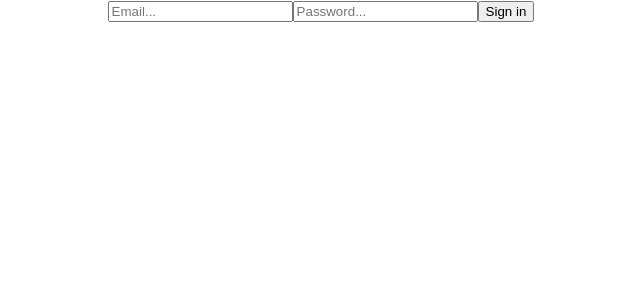
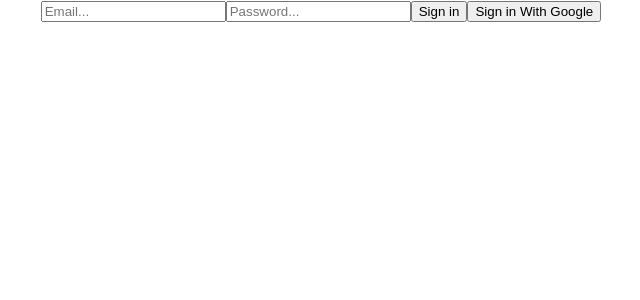
Before and after one commit to duyguozpercin/firebase, a React (Create React App) app: page / in a window 1280 px wide. Shown: the top 300 px of the page, without its empty margins (319-959 px from the left). Built offline with nearby package versions, Linux system fonts and the light colour scheme.

Commit message:
feat: add Google sign-in functionality and update Firebase configuration

```diff
--- a/src/components/auth.js
+++ b/src/components/auth.js
@@ -1,5 +1,5 @@
-import { auth } from '../config/firebase';
-import { createUserWithEmailAndPassword } from 'firebase/auth';
+import { auth, googleProvider } from '../config/firebase';
+import { createUserWithEmailAndPassword, signInWithPopup } from 'firebase/auth';
 import { useState } from "react";
 
 
@@ -9,11 +9,20 @@
 
   const signIn = async () => {
     try {
+    await signInWithPopup(auth, googleProvider);
+  } catch (err) {
+    console.error(err);
+  }
+  };
+
+  const signInWithGoogle = async () => {
+    try {
     await createUserWithEmailAndPassword(auth, email, password);
   } catch (err) {
     console.error(err);
   }
   };
+
   return (
     <div>
       <input
@@ -26,6 +35,7 @@
 
 
       <button onClick={signIn}>Sign in</button>
+      <button onClick={signInWithGoogle}>Sign in With Google</button>
     </div>
   );
 };
--- a/src/config/firebase.js
+++ b/src/config/firebase.js
@@ -1,6 +1,6 @@
 
 import { initializeApp } from "firebase/app";
-import { getAuth } from "firebase/auth";
+import { getAuth, GoogleAuthProvider } from "firebase/auth";
 
 const firebaseConfig = {
   apiKey: "AIzaSyBEWiMm7cWevCaS9kGeYFAW7QPehIu6IrE",
@@ -15,3 +15,4 @@
 
 const app = initializeApp(firebaseConfig);
 export const auth = getAuth(app);
+export const googleProvider = new GoogleAuthProvider();
```
